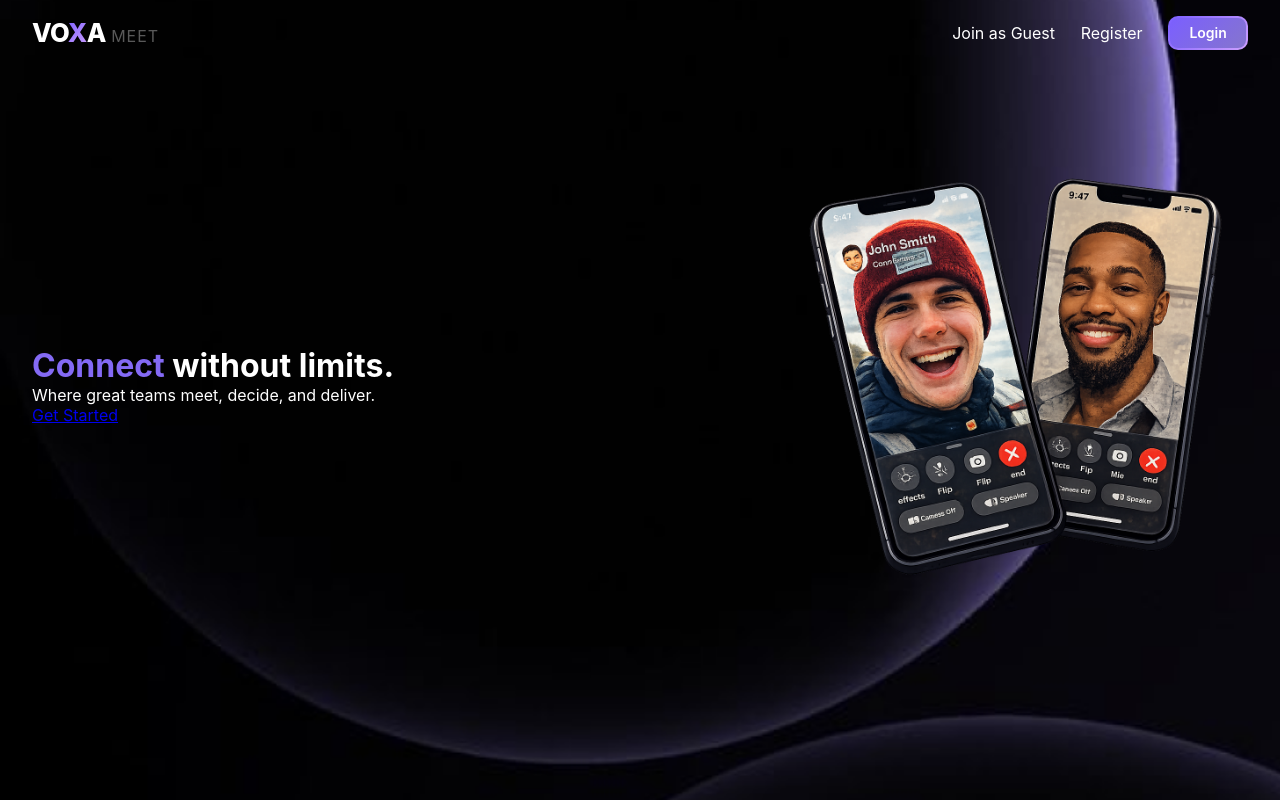
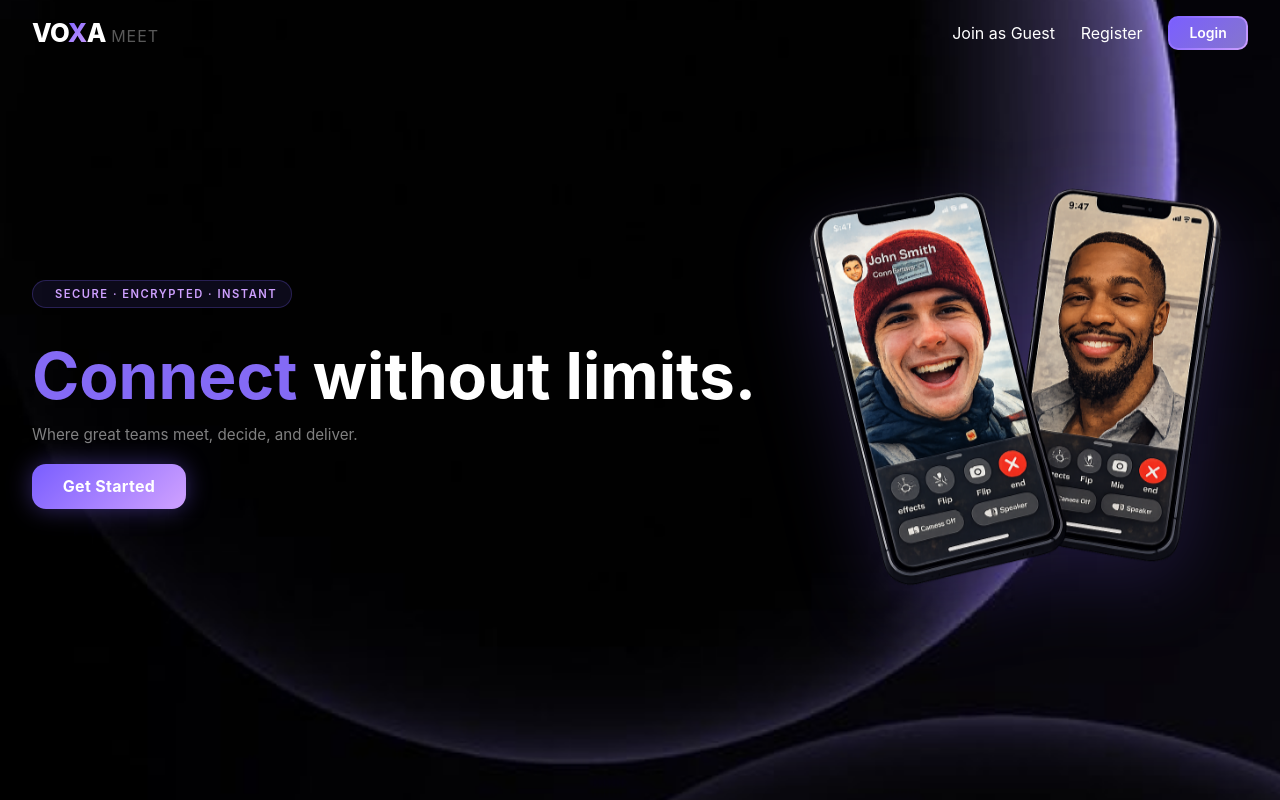
Before and after one commit to varunn-ranaa/Voxa-video-conferencing, a React (Create React App) app in the folder frontend/: page / in a window 1280 px wide. Built offline with nearby package versions, Linux system fonts and the light colour scheme.

Commit message:
landing page

```diff
--- a/frontend/src/pages/landing.jsx
+++ b/frontend/src/pages/landing.jsx
@@ -19,14 +19,20 @@ export default function landing() {
       </nav>
 
       <div className='landingMainContainer'>
-            <div><h1><span style={{color : '#846af5'}}>Connect</span> without limits.</h1>
+
+        <div className='left'>
+          <div className='landBadge'>
+            <span className='badgeDot'></span>
+            Secure · Encrypted · Instant
+          </div>
+          <h1><span style={{ color: '#846af5' }}>Connect</span> without limits.</h1>
           <p>Where great teams meet, decide, and deliver.</p>
           <div role='button'>
-                <Link to={'/'}>Get Started</Link>
+            <Link to={'/auth'}>Get Started</Link>
           </div>
         </div>
-            <div>
-                <img src="/mobile.png" alt="" style={{width : 450}}/>
+        <div className='right'>
+          <img src="/mobile.png" alt="" style={{ width: 450 }} />
         </div>
       </div>
     </div>
```
Lines whose indentation alone changed are shown as unchanged.
